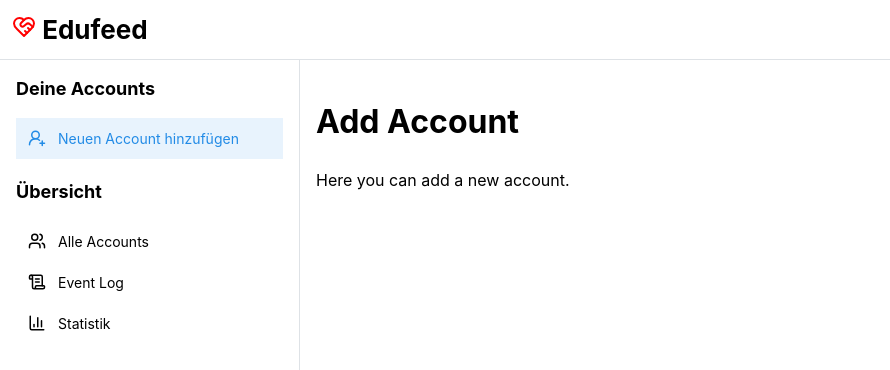
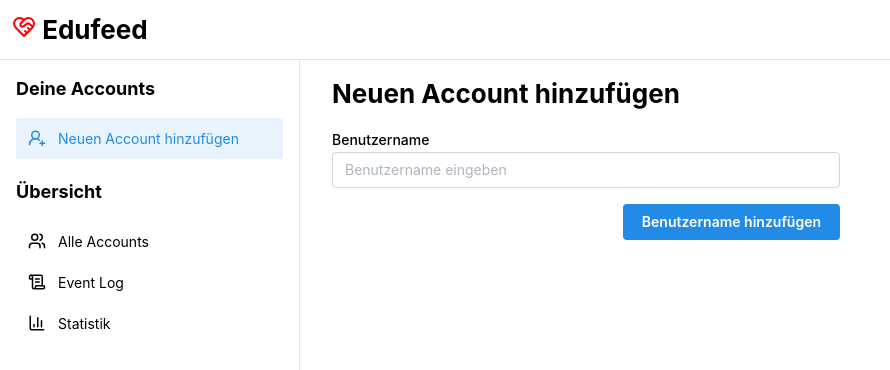
Before and after one commit to kulla/2025-04-16-edufeed-prototype, a React app: page / in a window 1280 px wide. Both pictures are taken after a click on the link "Neuen Account hinzufügen". Shown: the top 370 px of the page, without its empty margins (0-890 px from the left). Built offline with nearby package versions, Linux system fonts and the light colour scheme; the HTML template or start-up script is replaced by a standard one.

Commit message:
feat: Create user

```diff
--- a/package.json
+++ b/package.json
@@ -13,6 +13,7 @@
   },
   "dependencies": {
     "@mantine/core": "^7.17.4",
+    "@mantine/form": "^7.17.4",
     "@mantine/hooks": "^7.17.4",
     "lucide-react": "^0.503.0",
     "react": "^19.1.0",
--- a/src/components/add-account.tsx
+++ b/src/components/add-account.tsx
@@ -1,8 +1,49 @@
+import { TextInput, Group, Button, Title, Container } from '@mantine/core'
+import { useForm } from '@mantine/form'
+import useEventLog from '../hooks/event-log'
+
 export default function AddAccount() {
+  const events = useEventLog()
+  const form = useForm({
+    initialValues: {
+      userName: '',
+    },
+
+    validate: {
+      userName(value) {
+        if (value === '') {
+          return 'Es muss ein Benutzername angegeben werden'
+        }
+        if (value.length > 20) {
+          return 'Benutzername darf maximal 20 Zeichen lang sein'
+        }
+        if (value.length < 3) {
+          return 'Benutzername muss mindestens 3 Zeichen lang sein'
+        }
+        return null
+      },
+    },
+  })
+
+  const handleSubmit = (name: string) => {
+    events.addEvent({ type: 'create-user', name })
+  }
+
   return (
-    <div>
-      <h1>Add Account</h1>
-      <p>Here you can add a new account.</p>
-    </div>
+    <Container size="xs" ml="0">
+      <Title order={2} mb="md">
+        Neuen Account hinzufügen
+      </Title>
+      <form onSubmit={form.onSubmit(({ userName }) => handleSubmit(userName))}>
+        <TextInput
+          label="Benutzername"
+          placeholder="Benutzername eingeben"
+          {...form.getInputProps('userName')}
+        />
+        <Group justify="flex-end" mt="md">
+          <Button type="submit">Benutzername hinzufügen</Button>
+        </Group>
+      </form>
+    </Container>
   )
 }
--- /dev/null
+++ b/src/hooks/event-log.tsx
@@ -0,0 +1,40 @@
+import {
+  createContext,
+  useContext,
+  useState,
+  useCallback,
+  type ReactNode,
+} from 'react'
+
+type Event = CreateUserEvent
+
+interface CreateUserEvent {
+  type: 'create-user'
+  name: string
+}
+
+const EventLogContext = createContext<{
+  events: Event[]
+  addEvent: (event: Omit<Event, 'eventId'>) => void
+}>({
+  events: [],
+  addEvent: () => {},
+})
+
+export function EventLogProvider({ children }: { children: ReactNode }) {
+  const [events, setEvents] = useState<Event[]>([])
+
+  const addEvent = useCallback((event: Event) => {
+    setEvents((prevEvents) => [...prevEvents, event])
+  }, [])
+
+  return (
+    <EventLogContext.Provider value={{ events, addEvent }}>
+      {children}
+    </EventLogContext.Provider>
+  )
+}
+
+export default function useEventLog() {
+  return useContext(EventLogContext)
+}
```
Also changed, not shown: 1 other file (tests, documents, lock files or other folders).
